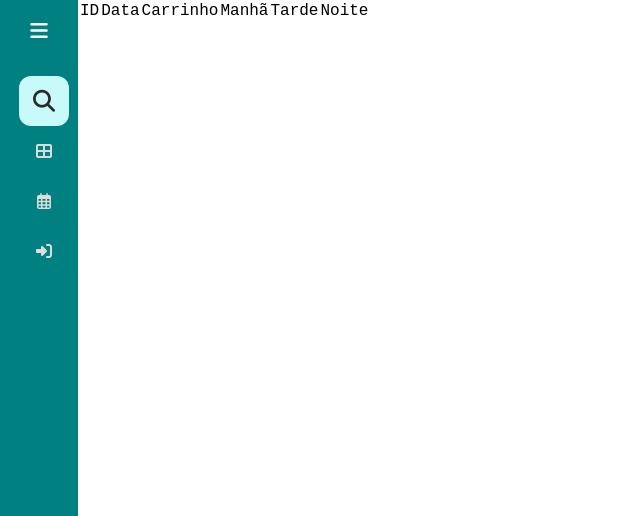
After one commit to JoseWRPereira/integrador, a Flask app: page /reservations in a window 1280 px wide. The commit adds this page. Shown: the top 516 px of the page, without its empty margins (0-640 px from the left). Run offline with Flask 2, Linux system fonts and the light colour scheme; data that the repository does not hold is empty; some libraries are stand-ins or nearby versions.

Commit message:
create table of reservations

```diff
--- a/app/controllers/default.py
+++ b/app/controllers/default.py
@@ -128,16 +128,26 @@ def cars_edit(id):
 
 
 
-
+@app.route('/reservations')
+def reservations():
+    lst = db.sql_fetch("SELECT * FROM reservations;")
+    for i in lst:
+        print( i )
+    return render_template('reservations.html', lst=lst)
 
 
 
 @app.route("/dbreset")
 def dbreset():
     db.credential_defaul(  dbname='db_integrador')
+    db.sql_cmd("DROP TABLE IF EXISTS reservations;")
     db.sql_cmd("DROP TABLE IF EXISTS cars;")
     db.sql_cmd("DROP TABLE IF EXISTS users;")
     db.sql_cmd("CREATE TABLE IF NOT EXISTS users ( id SERIAL PRIMARY KEY, name VARCHAR(50), email VARCHAR(50), password VARCHAR(10) );")
     db.sql_cmd("CREATE TABLE IF NOT EXISTS cars ( id SERIAL PRIMARY KEY, name VARCHAR(20) );")
+    db.sql_cmd("CREATE TABLE IF NOT EXISTS reservations (id SERIAL PRIMARY KEY, res_date DATE, car INTEGER, user_m INTEGER, user_t INTEGER, user_n INTEGER);")
     db.sql_cmd("INSERT INTO users ( name, email, password) VALUES ('{}','{}','{}');".format( "Admin","admin@email.com", "admin" ) )
+    db.sql_cmd("INSERT INTO reservations (res_date,car,user_m,user_t,user_n) VALUES ('{}','{}','{}','{}','{}');".format('2022-04-24', 1, 1, 2, 3))
+    db.sql_cmd("INSERT INTO reservations (res_date,car,user_m,user_t,user_n) VALUES ('{}','{}','{}','{}','{}');".format('2022-04-25', 1, 2, 3, 1))
+    db.sql_cmd("INSERT INTO reservations (res_date,car,user_m,user_t,user_n) VALUES ('{}','{}','{}','{}','{}');".format('2022-04-26', 2, 1, 2, 1))
     return redirect( url_for('index'))
--- a/app/templates/base.html
+++ b/app/templates/base.html
@@ -30,6 +30,13 @@
                         <i class="fa-solid fa-table-cells-large"></i>                            <span class="links_name">Dashboard</span>
                     </a>
                     <span class="tooltip">Dashboard</span>
+                </li>
+                <li>
+                    <a href="/reservations">
+                        <i class="fa-regular fa-calendar-days"></i>
+                        <span class="links_name">Reservas</span>
+                    </a>
+                    <span class="tooltip">Reservas</span>
                 </li>
                 {% if 'username' in session: %}
                 <li>
--- /dev/null
+++ b/app/templates/reservations.html
@@ -0,0 +1,25 @@
+{% extends 'base.html' %}
+
+{% block title %} Reservas {% endblock %}
+
+{% block content %}
+
+<table>
+    <tr>
+        <td>ID</td>
+        <td>Data</td>
+        <td>Carrinho</td>
+        <td>Manhã</td>
+        <td>Tarde</td>
+        <td>Noite</td>
+    </tr>
+    {% for registro in lst %}
+    <tr>
+        {% for i in registro %}
+        <td> {{i}} </td>
+        {% endfor %}
+    </tr>
+    {% endfor %}
+</table>
+
+{% endblock %}
```
